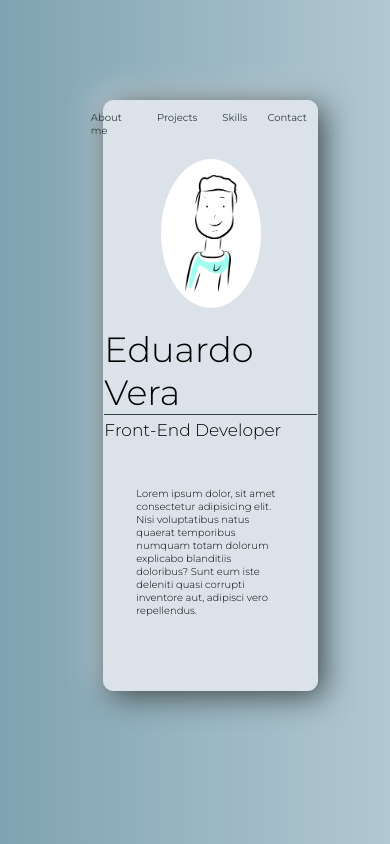
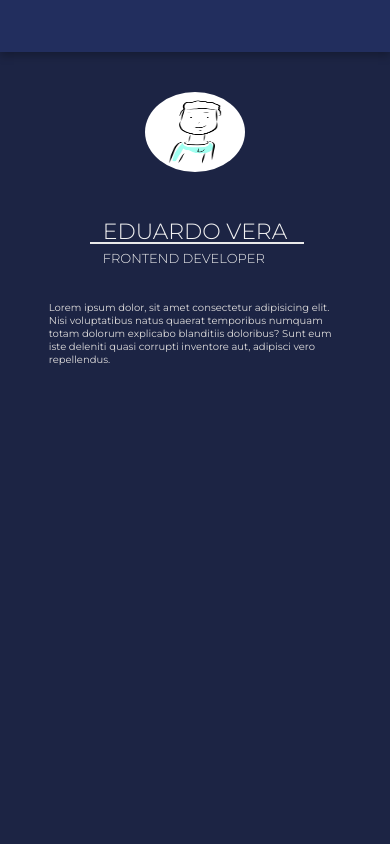
Before and after one commit to ewa1do/my-portfolio, a website: page index.html in a window 390 px wide. Drawn offline with nearby package versions, Linux system fonts and the light colour scheme.

Commit message:
rebuilding project

```diff
--- a/css/styles.css
+++ b/css/styles.css
@@ -7,12 +7,13 @@
 }
 
 :root {
+    --primary-color: #1C2444;
+    --secondary-color: #222E5E;
+    --complement: #EAEAEA;
+    --complement-2: #F1F1F1;
+    --complement-3: #DDDBDB;
+    --alternative: #1DC54C;
     --main-color-black: #334043;
-    --complement: #DBE2E9;
-    --primary-color: #865549;
-    --background: #7FA3B2;
-    --primary-light-1: #9A7A61;
-    --primary-light-2: #BA958D;
 }
 
 html {
@@ -21,245 +22,103 @@ html {
 
 body {
     font-family: 'Montserrat', sans-serif;
-    font-weight: 300;
-    background-image: linear-gradient(to right, rgba(127, 163, 178, 1), rgba(127, 163, 178, .6));
-    max-height: 85vh;
-}
-
-.main-container {
-    width: 55%;
-    background-color: var(--complement);
-    margin-left: 26.5%;
-    margin-top: 10rem;
-    border: 1px solid var(--complement);
-    border-radius: 1rem;
-    min-height: 70vh;
-    max-height: 70vh;
-    box-shadow: 5px 5px 30px var(--main-color-black), -5px -5px 30px var(--complement);
+    background-color: var(--primary-color);
 }
 
 .menu {
-    display: flex;
-    justify-content: flex-end;
-    list-style: none;
-    margin-top: 1rem;
+    background-color: #222E5E;
+    box-shadow: 0 4px 8px rgba(0,0,0,.25);
 }
 
-.menu li {
-    padding: 0 1rem;
+.about-me {
+    display: flex;
+    flex-wrap: nowrap;
+    flex-direction: column;
+    align-items: center;
 }
 
-.menu li a:link,
-.menu li a:visited {
-    color: var(--main-color-black);
-    text-decoration: none;
-    font-weight: 500;
-    padding-bottom: .2rem;
-    transition: all .3s ease-in;
+.about-me div {
+    padding: .5rem 0;
 }
 
-.menu li a:hover,
-.menu li a:active {
-    border-bottom: 1px solid var(--main-color-black);
+.profile-pic {
+    margin-top: 3.5rem;
+    width: 10rem;
+    height: 8rem;
+    border-radius: 50%;
 }
 
-/*
+.title {
+    margin-top: 2.8rem;
+}
 
-.personal-info {
-    display: grid;
-    grid-template-rows: repeat(3, 1fr);
-    row-gap: 1.5rem;
-    margin-top: 4rem;
+.title h1, .title h3 {
+    color: var(--complement-2);
+    font-weight: 300;
+    text-transform: uppercase;
+    margin: .5rem 0;
+}
+
+.title h1 {
+    font-size: 2.2rem;
+    text-decoration: none;
+    position: relative;
 }
 
 
-.personal-info img {
-    justify-self: center;
-    align-self: center;
-    border-radius: 50%;
-    width: 10rem;
-}
-
-.title {
-    justify-self: center;
-}
-
-.title h1 {
-    margin: .5rem 0;
-    font-size: 3.5rem;
-    font-weight: 300;
-    border-bottom: 1px solid var(--main-color-black);
+.title h1::after {
+    position: absolute;
+    content: '';
+    height: 2px;
+    top: 24px;
+    bottom: -4px;
+    left: -13px;
+    right: 0;
+    width: 116%;
+    background: var(--complement);
 }
 
 .title h3 {
-    font-size: 1.7rem;
-    font-weight: 300;
+    font-size: 1.3rem;
 }
 
 .desc {
-    justify-self: center;
-    width: 70%;
-} */
-
-/* skills section */
-
-.skills {
     display: flex;
-    flex-direction: column;
-    flex-wrap: nowrap;
+    justify-content: center;
+    margin-top: 2rem;
 }
 
-.skills-title {
-    font-size: 4rem;
-    text-align: center;
-    text-transform: uppercase;
-    font-weight: 300;
-    padding-bottom: 1rem;
-    position: relative;
+.desc-p {
+    color: var(--complement-3);
+    width: 75%;
 }
 
-.skills-title::after {
-    position: absolute;
-    content: '';
-    bottom: 11px;
-    height: 2px;
-    margin: 0 auto;
-	left: 0;
-    right: 0;
-	width: 35%;
-	background: rgba(0,0,0,.4); */
+
+@media only screen and (max-width: 500px) {
+    .menu li > a {
+        display: none;
+    }
 }
 
-.skill {
-    padding: .5rem;
-    font-size: 1.6rem;
-    text-transform: uppercase;
-    padding: .8rem;
-    font-size: 1.8rem;
-    border: 1px solid rgba(0,0,0,.4);
-    margin-bottom: 1rem;
+@media only screen and (max-width: 1020px) {
+    .menu {
+        display: block;
+    }
 }
 
-.skill-html {
-    background: linear-gradient(to right, red, orangered);
-}
-
-.skill-css {
-    background: linear-gradient(to right, blue, lightblue);
-}
-
-.skill-javascript {
-    background: linear-gradient(to right, yellow, lightyellow);
-}
-
-.skill-git {
-    background: linear-gradient(to right, orange, coral);
-}
-
-/* projects section */
-
-.projects {
-    /* grid-column: 2 / -1; */
-    display: grid;
-    grid-template-columns: repeat(2, 1fr);
-    grid-template-rows: repeat(2, 1fr);
-    /* align-content: center; */
-    /* justify-items: center; */
-    width: 50%;
-    margin: 0 auto;
-    gap: 2rem;
-    position: relative;
-}
-
-.project {
-    border: 1px solid var(--main-color-black);
-    padding: 2rem;
-    /* filter: brightness(.5); */
-}
-
-.project img {
-    /* min-width: 100%;
-    min-height: 100%; */
-    /* max-height: 100%; */
-    z-index: 1;
-    max-width: 10rem;
-}
-
-.project h3 {
-    z-index: 10;
-}
-
-/* Contacts section */
-
-.contacts {
-    width: 40%;
-    display: grid;
-    grid-template-columns: repeat(2, 1fr);
-    justify-items: center;
-    margin: 0 auto;
-}
-
-.cont {
-    padding: 2rem;
-    margin: 2rem;
-}
-
-.cont i {
-    font-size: 5rem;
-}
-
-.cont-linkedin i {
-    color: royalblue;
-}
-
-.cont-instagram i {
-    color:  purple;
-}
-
-.cont-twitter {
-    color: skyblue;
-}
-
-.contact-info {
-    display: flex;
-    list-style: none;
-    justify-content: space-around;
-}
-
-/* About Section */
 
 
-.about-div {
-    display: grid;
-    grid-template-rows: repeat(3, 1fr);
-    row-gap: 1.5rem;
-    /* margin-top: 4rem; */
-}
+/* Extra small devices (phones, 600px and down) /
+@media only screen and (max-width: 600px) {...}
 
-.about-div img {
-    justify-self: center;
-    align-self: center;
-    border-radius: 50%;
-    width: 10rem;
-}
+/ Small devices (portrait tablets and large phones, 600px and up) /
+@media only screen and (min-width: 600px) {...}
 
-.title-div {
-    justify-self: center;
-}
+/ Medium devices (landscape tablets, 768px and up) /
+@media only screen and (min-width: 768px) {...}
 
-.title-div h1 {
-    margin: .5rem 0;
-    font-size: 3.5rem;
-    font-weight: 300;
-    border-bottom: 1px solid var(--main-color-black);
-}
+/ Large devices (laptops/desktops, 992px and up) /
+@media only screen and (min-width: 992px) {...}
 
-.title-div h3 {
-    font-size: 1.7rem;
-    font-weight: 300;
-}
-
-.desc-div {
-    justify-self: center;
-    width: 70%;
-}
+/ Extra large devices (large laptops and desktops, 1200px and up) */
+/* @media only screen and (min-width: 1200px) {...} */
--- a/js/index.js
+++ b/js/index.js
@@ -55,17 +55,17 @@ const menuDB = [
     {
         href: '#',
         class: 'projects',
-        name: 'Projects',
+        name: 'My Projects',
     },
     {
         href: '#',
         class: 'skills',
-        name: 'Skills',
+        name: 'My Skills',
     },
     {
         href: '#',
         class: 'contact',
-        name: 'Contact',
+        name: 'Contact Me',
     }
 ];
 
@@ -226,19 +226,77 @@ class UI {
 }
 
 
-document.addEventListener('DOMContentLoaded', UI.displayMenuBar());
-document.addEventListener('DOMContentLoaded', UI.displayAboutView());
+// document.addEventListener('DOMContentLoaded', UI.displayMenuBar());
+// document.addEventListener('DOMContentLoaded', UI.displayAboutView());
 
-document.querySelector('.menu').addEventListener('click', function (e) {
-    e.preventDefault();
+// document.querySelector('.menu').addEventListener('click', function (e) {
+//     e.preventDefault();
 
-    if (e.target.className === 'skills') {
-        UI.displaySkillsView();
-    } else if (e.target.className === 'projects') {
-        UI.displayProjectsView();
-    } else if (e.target.className === 'contact') {
-        UI.displayContactView();
-    } else if (e.target.className === 'about') {
-        UI.displayAboutView();
+//     if (e.target.className === 'skills') {
+//         UI.displaySkillsView();
+//     } else if (e.target.className === 'projects') {
+//         UI.displayProjectsView();
+//     } else if (e.target.className === 'contact') {
+//         UI.displayContactView();
+//     } else if (e.target.className === 'about') {
+//         UI.displayAboutView();
+//     }
+// });
+
+
+class UI_2 {
+    static displayNavBar () {
+        const navbar = document.createElement('nav');
+        const menu = document.createElement('ul');
+
+        navbar.classList.add('nav');
+        menu.classList.add('menu');
+
+        for (let i = 0; i <  menuDB.length; i++) {
+            const output = `<li><a href='${menuDB[i].href}' class='${menuDB[i].class}'>${menuDB[i].name}</a></li>`;
+
+            menu.insertAdjacentHTML('beforeend', output);
+        }
+
+        navbar.appendChild(menu);
+        mainContainer.appendChild(navbar);
     }
-});
+
+    static displayAboutMe () {
+        const aboutDiv = document.createElement('div');
+        const profileDiv = document.createElement('div');
+        const profileImg = document.createElement('img');
+        const titleDiv = document.createElement('div');
+        const name = document.createElement('h1');
+        const title = document.createElement('h3');
+        const descDiv = document.createElement('div');
+        const paragraph = document.createElement('p');
+
+        aboutDiv.classList.add('about-me');
+        profileDiv.classList.add('profile');
+        profileImg.classList.add('profile-pic');
+        profileImg.setAttribute('src', 'img/user.png');
+
+        name.textContent = 'Eduardo Vera';
+        title.textContent = 'Frontend Developer';
+        titleDiv.classList.add('title');
+
+        descDiv.classList.add('desc');
+        paragraph.classList.add('desc-p');
+        paragraph.textContent = 'Lorem ipsum dolor, sit amet consectetur adipisicing elit. Nisi voluptatibus natus quaerat temporibus numquam totam dolorum explicabo blanditiis doloribus? Sunt eum iste deleniti quasi corrupti inventore aut, adipisci vero repellendus.';
+
+        profileDiv.appendChild(profileImg);
+        titleDiv.appendChild(name);
+        titleDiv.appendChild(title);
+        descDiv.appendChild(paragraph);
+
+        aboutDiv.appendChild(profileDiv);
+        aboutDiv.appendChild(titleDiv);
+        aboutDiv.appendChild(descDiv);
+
+        mainContainer.appendChild(aboutDiv);
+    }
+}
+
+document.addEventListener('DOMContentLoaded', UI_2.displayNavBar());
+document.addEventListener('DOMContentLoaded', UI_2.displayAboutMe());
```
Also changed, not shown: index.html (+1 -1 lines), package.json (added, +22 -0 lines), draft.png (added), 1 other file.
